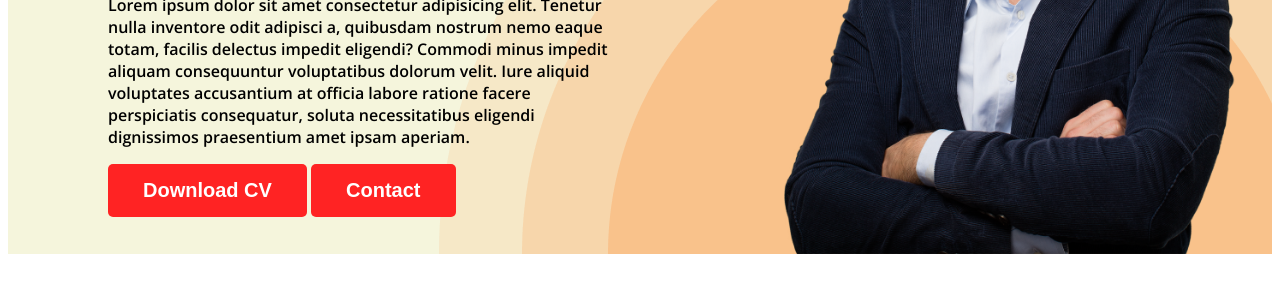
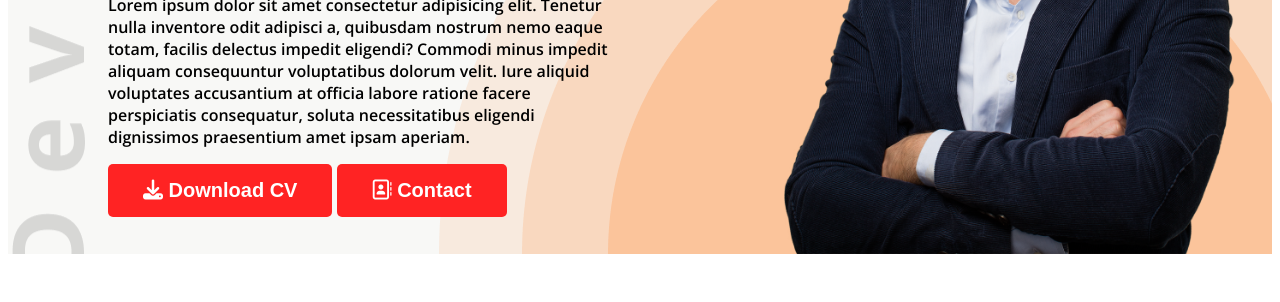
Before and after one commit to ziaislam375/web-developer, a plain HTML site: page index.html in a window 1280 px wide. Shown: the part 498-800 px from the top of the page. Drawn offline with nearby package versions, Linux system fonts and the light colour scheme.

Commit message:
added font awesome

```diff
--- a/index.html
+++ b/index.html
@@ -8,6 +8,7 @@
 <link rel="preconnect" href="https://fonts.gstatic.com" crossorigin>
 <link href="https://fonts.googleapis.com/css2?family=Open+Sans:wght@600&display=swap" rel="stylesheet">
 <link rel="stylesheet" href="styles/portfolio.css">
+<script src="https://kit.fontawesome.com/dc86f5ed04.js" crossorigin="anonymous"></script>
 </head>
 <body>
     <header class="header">
@@ -24,8 +25,8 @@
                 <h3 class="banner-welcome">Hi, I am</h3>
                 <h1 class="banner-name">Ziaul Islam Bhuiyan</h1>
                 <p>Lorem ipsum dolor sit amet consectetur adipisicing elit. Tenetur nulla inventore odit adipisci a, quibusdam nostrum nemo eaque totam, facilis delectus impedit eligendi? Commodi minus impedit aliquam consequuntur voluptatibus dolorum velit. Iure aliquid voluptates accusantium at officia labore ratione facere perspiciatis consequatur, soluta necessitatibus eligendi dignissimos praesentium amet ipsam aperiam.</p>
-                <button class="btn-primary">Download CV</button>
-                <button class="btn-primary">Contact</button>
+                <button class="btn-primary"><i class="fa-solid fa-download"></i> Download CV</button>
+                <button class="btn-primary"><i class="fa-regular fa-address-book"></i> Contact</button>
             </div>
             <img class="profile-pic" src="images/hardy.png" alt="">
         </div>
@@ -129,7 +130,7 @@
                </div>
             </div>
            <div class="download-cv">
-            <button class="btn-primary">Download CV</button>
+            <button class="btn-primary"><i class="fa-solid fa-download"></i> Download CV</button>
            </div>
         </section>
     </main>
--- a/styles/portfolio.css
+++ b/styles/portfolio.css
@@ -39,10 +39,10 @@ nav a{
 }
 /* header style */
 .header{
-    background-color: beige;
-    background-image: url('../images/header_bg.png');
+    background-color: rgb(248, 248, 246);
+    background-image: url('../images/header_bg.png'), url('../images/developer.png');
     background-repeat: no-repeat;
-    background-position: bottom right;
+    background-position: bottom right, top left;
 }
 .banner{
     padding: 30px 30px 0px 100px;
@@ -77,7 +77,7 @@ main section{
 /* section styles */
 .about{
     padding: 130px;
-    background: rgb(211, 204, 191);
+    background: rgb(247, 245, 243);
     border-radius: 10px;
     margin: 130px 0;
 }
@@ -156,4 +156,5 @@ footer{
     border-radius: 5px;
     border: 0;
     background: white;
+
 }
```
